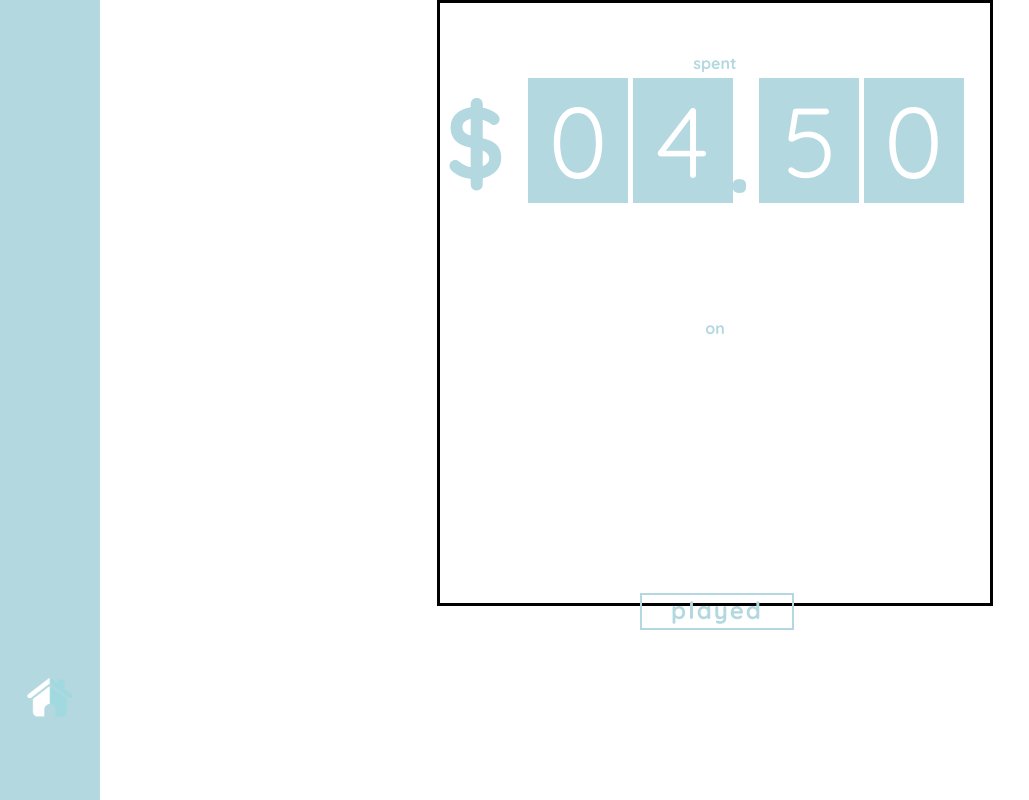
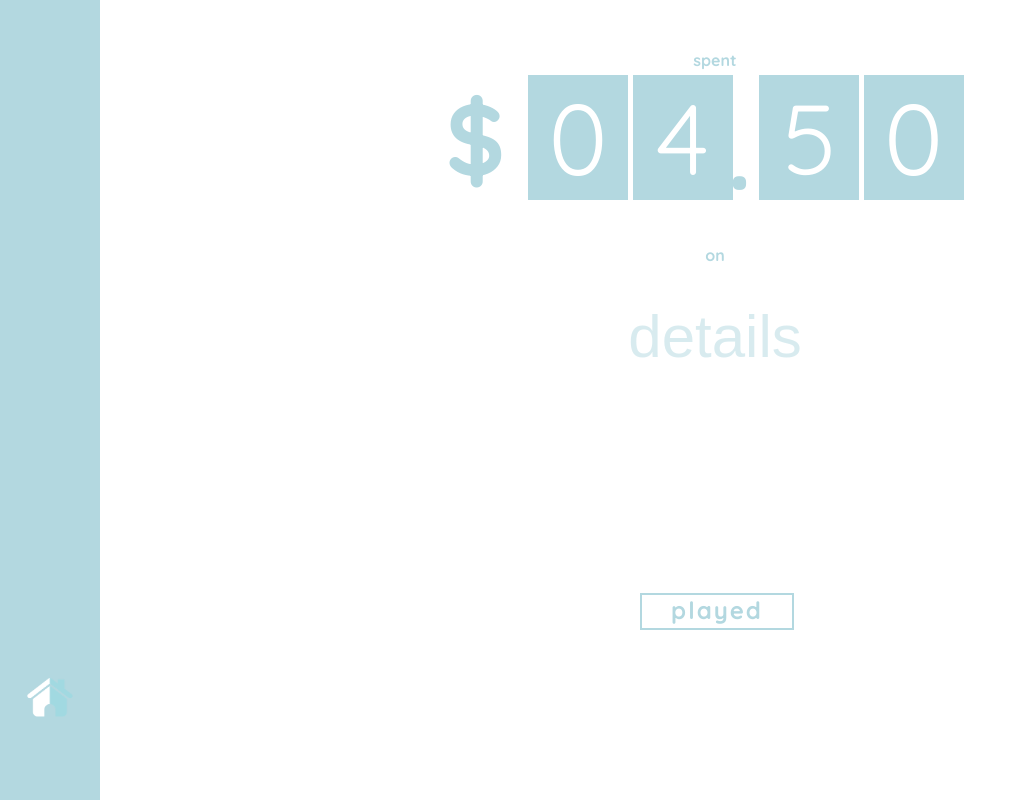
Before and after one commit to anneslin/anneslin, a plain HTML site: page index.html in a window 1280 px wide. Both pictures are taken after a click on the element "played". Shown: the whole page, without its empty margins (0-1029 px from the left). Drawn offline with nearby package versions, Linux system fonts and the light colour scheme.

Commit message:
cleaned up played

```diff
--- a/assets/css/style.css
+++ b/assets/css/style.css
@@ -252,11 +252,10 @@ body {
 
 .play_container{
 	position: relative;
-	display: ;
+	display: none;
 	transition: 0.9s;
 	width: 550px;
 	height: 75%;
-	border: 3px solid black;
 	margin: auto;
 }
 
@@ -271,7 +270,7 @@ body {
 	position: relative;
 	color:#b3d8e0;
 	font-weight: 700;
-	top: 170px;
+	top: 100px;
 }
 
 .b_cost{
@@ -322,3 +321,38 @@ body {
 	color: #fff;
 	font-size: 100px;
 }
+
+#details{
+	position: relative;
+	background: transparent;
+	color: #b3d8e0;
+	top: 110px;
+	width: 90%;
+	font-size: 60px;
+	text-align: center;
+	height: 120px;
+	border: none;
+}
+
+::-webkit-input-placeholder {
+   color: #b3d8e0;
+   opacity: .5;
+}
+
+:-moz-placeholder {
+   color: #b3d8e0;
+   opacity: .5;
+
+}
+
+::-moz-placeholder {
+   color: #b3d8e0;
+   opacity: .5;
+
+}
+
+:-ms-input-placeholder {
+   color: #b3d8e0;
+   opacity: .5;
+
+}
--- a/assets/js/script.js
+++ b/assets/js/script.js
@@ -37,6 +37,7 @@ $(document).ready(function(){
 		$(".sc_right").addClass("sc_new_right");
 		$(".sc_left").addClass("sc_old_left");
 		$(".home").addClass("home_right");
+		$(".play_container").css("display", "block");
 
 	});
 
@@ -57,6 +58,8 @@ $(document).ready(function(){
 			$(".sc_left").removeClass("sc_old_left");
 			$(".sc_right").removeClass("sc_new_right");
 			$(".home").removeClass("home_right");
+			$(".play_container").css("display", "none");
+
 		}
 	});
 
--- a/index.html
+++ b/index.html
@@ -58,6 +58,8 @@
 							<span class = "b_cost" id = "cents2">0</span>
 							<div id = "on"> on
 							</div>
+
+							<input type="text" id="details" autofocus placeholder="details"/>
 						</div>
 
 						<div class = "button">
```
